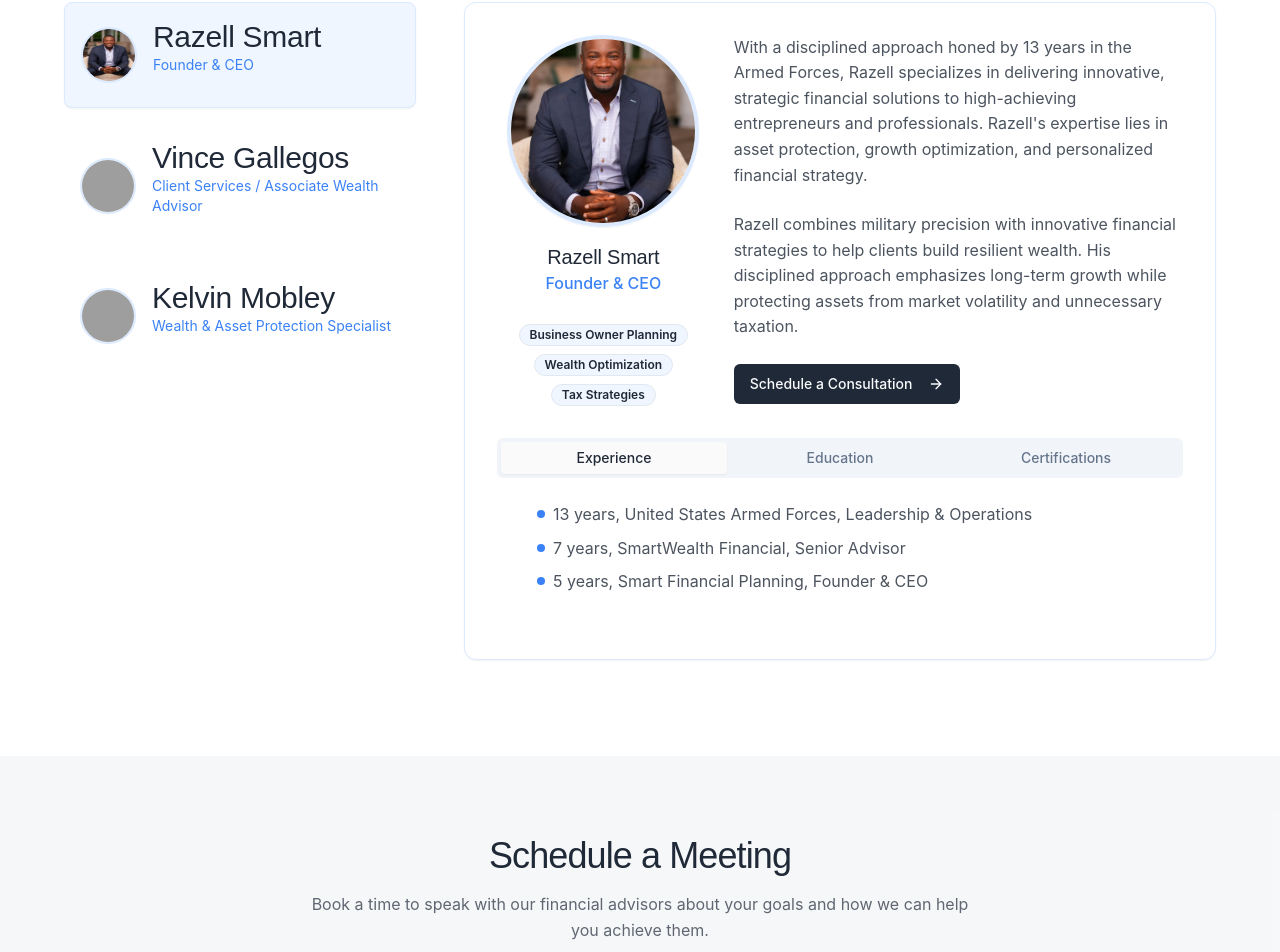
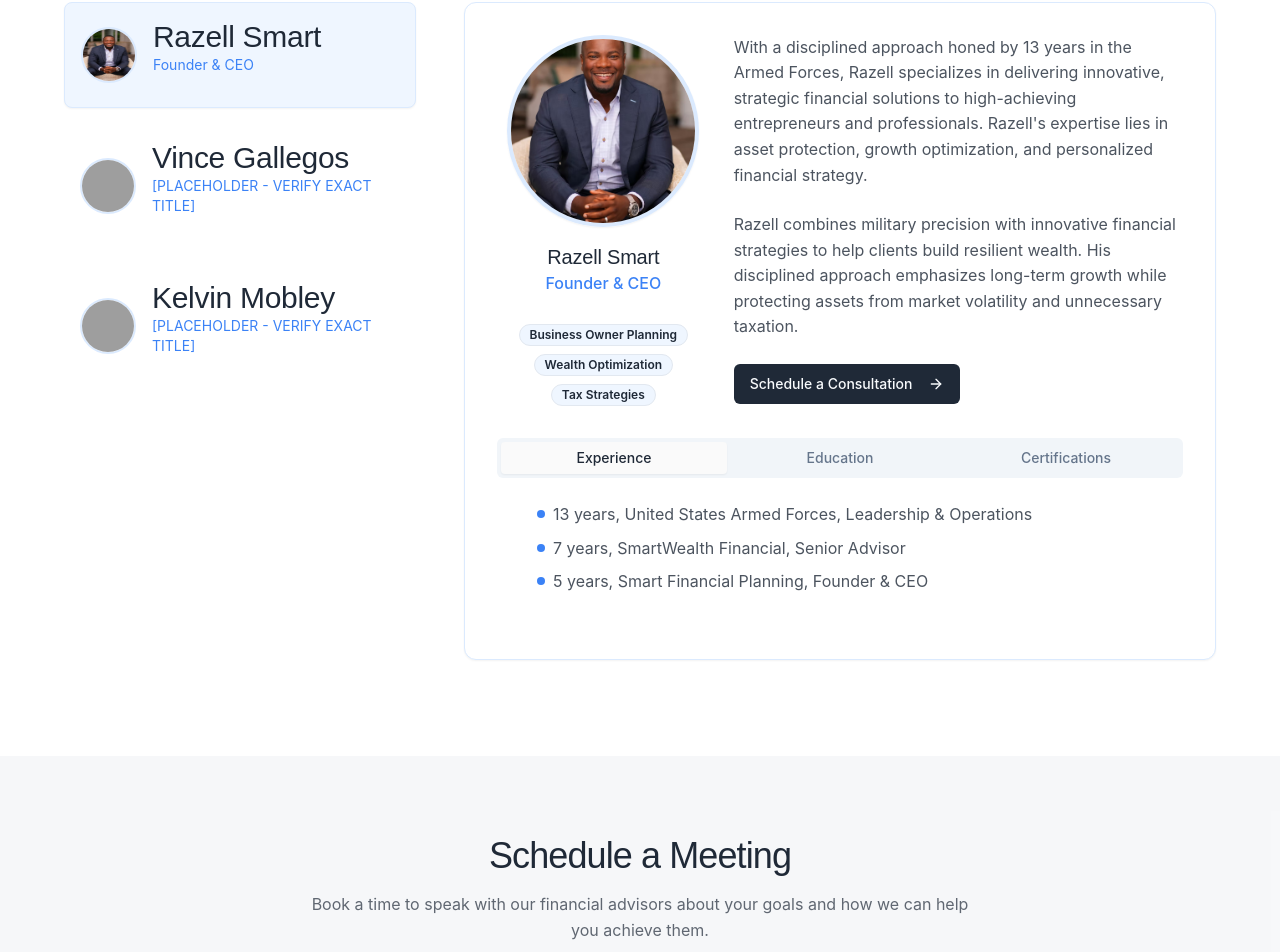
Before and after one commit to projgrowth/smartfinancial, a React (Vite) app: page / in a window 1280 px wide. Shown: the part 6437-7389 px from the top of the page. Built offline with nearby package versions, Linux system fonts and the light colour scheme; grey boxes are pictures that could not be loaded.

Commit message:
Refine copy and bios
Use exact bios for Vince and Kelvin. Replace uncertain copy with placeholders.

```diff
--- a/src/components/Advisors.tsx
+++ b/src/components/Advisors.tsx
@@ -43,14 +43,14 @@ const Advisors = () => {
     },
     {
       name: "Vince Gallegos",
-      title: "Client Services / Associate Wealth Advisor",
-      bio: "Vince has been guiding clients toward their financial goals since 2021, with a specialized focus on business owners and the complexities they face. Known for his approachable style and commitment to personalized service, Vince brings clarity and confidence to the financial planning process. Outside the office, he's a proud husband to his wife Kirsten and dad to their daughter, Georgia. You'll often find him on the golf course, watching football, or enjoying music—with a coffee always close by.",
+      title: "[PLACEHOLDER - VERIFY EXACT TITLE]",
+      bio: "[PLACEHOLDER - WAITING FOR EXACT BIO FROM UPLOADED FILES]",
       imageUrl: "/placeholder.svg"
     },
     {
       name: "Kelvin Mobley",
-      title: "Wealth & Asset Protection Specialist",
-      bio: "Kelvin blends financial expertise with entrepreneurial experience to help clients protect what they've built and plan for what's next. His work is grounded in real-world insight and a genuine commitment to long-term security for families and business owners alike. A lifelong learner and strategist, Kelvin is also a golfer, a proud father, and a passionate football fan.",
+      title: "[PLACEHOLDER - VERIFY EXACT TITLE]",
+      bio: "[PLACEHOLDER - WAITING FOR EXACT BIO FROM UPLOADED FILES]",
       imageUrl: "/placeholder.svg"
     }
   ];
--- a/src/components/CaseStudies.tsx
+++ b/src/components/CaseStudies.tsx
@@ -161,7 +161,7 @@ const CaseStudies = () => {
           description: 'Restructured retirement contributions to maximize tax benefits while maintaining aggressive education funding.',
           duration: 'Ongoing',
           icon: <Clock className="w-4 h-4" />,
-          status: 'in-progress' as const,
+          status: 'current' as const,
           details: 'Strategic adjustments to retirement contributions, asset allocation, and tax planning to ensure both education funding and retirement goals are achieved without compromising lifestyle.'
         }
       ],
@@ -226,7 +226,7 @@ const CaseStudies = () => {
           description: 'Developing multi-year exit strategy with value milestones and transition planning for financial independence.',
           duration: 'Year 3-5',
           icon: <Clock className="w-4 h-4" />,
-          status: 'in-progress' as const,
+          status: 'current' as const,
           details: 'Development of a comprehensive exit strategy including business succession planning, potential sale options, and financial projections to ensure a smooth transition and financial security.'
         }
       ],
@@ -291,7 +291,7 @@ const CaseStudies = () => {
           description: 'Implemented estate planning strategies aligned with wealth transfer and charitable giving objectives.',
           duration: 'Year 2-3',
           icon: <Clock className="w-4 h-4" />,
-          status: 'in-progress' as const,
+          status: 'current' as const,
           details: 'Implementation of estate planning strategies aligned with wealth transfer and charitable giving objectives, including trusts, wills, and charitable donations.'
         }
       ],
--- a/src/components/TeamDetails.tsx
+++ b/src/components/TeamDetails.tsx
@@ -48,45 +48,37 @@ const TeamDetails = () => {
     },
     {
       name: "Vince Gallegos",
-      title: "Client Services / Associate Wealth Advisor",
-      bio: "Vince has been guiding clients toward their financial goals since 2021, with a specialized focus on business owners and the complexities they face. Known for his approachable style and commitment to personalized service, Vince brings clarity and confidence to the financial planning process. Outside the office, he's a proud husband to his wife Kirsten and dad to their daughter, Georgia. You'll often find him on the golf course, watching football, or enjoying music—with a coffee always close by.",
+      title: "[PLACEHOLDER - VERIFY EXACT TITLE]",
+      bio: "[PLACEHOLDER - WAITING FOR EXACT BIO FROM UPLOADED FILES]",
       imageUrl: "/placeholder.svg",
-      specialty: ["Business Owner Planning", "Client Relations", "Financial Goal Setting"],
+      specialty: ["[PLACEHOLDER - VERIFY SPECIALTIES]"],
       education: [
-        "BS, Business Administration, Arizona State University"
+        "[PLACEHOLDER - VERIFY EDUCATION]"
       ],
       certifications: [
-        "Series 7 & 66 Licenses",
-        "Life & Health Insurance Licensed"
+        "[PLACEHOLDER - VERIFY CERTIFICATIONS]"
       ],
       experience: [
-        "3 years, Smart Financial Planning, Associate Wealth Advisor",
-        "2 years, Regional Financial Group, Client Services Specialist",
-        "1 year, Independent Financial Consulting"
+        "[PLACEHOLDER - VERIFY EXPERIENCE]"
       ],
-      approach: "Vince focuses on building strong client relationships and making complex financial concepts accessible. He believes that clear communication and personalized attention are the foundations of successful financial planning."
+      approach: "[PLACEHOLDER - WAITING FOR EXACT APPROACH FROM UPLOADED FILES]"
     },
     {
       name: "Kelvin Mobley",
-      title: "Wealth & Asset Protection Specialist",
-      bio: "Kelvin blends financial expertise with entrepreneurial experience to help clients protect what they've built and plan for what's next. His work is grounded in real-world insight and a genuine commitment to long-term security for families and business owners alike. A lifelong learner and strategist, Kelvin is also a golfer, a proud father, and a passionate football fan.",
+      title: "[PLACEHOLDER - VERIFY EXACT TITLE]",
+      bio: "[PLACEHOLDER - WAITING FOR EXACT BIO FROM UPLOADED FILES]",
       imageUrl: "/placeholder.svg",
-      specialty: ["Asset Protection", "Estate Planning", "Risk Management"],
+      specialty: ["[PLACEHOLDER - VERIFY SPECIALTIES]"],
       education: [
-        "MBA, Finance, University of Texas at Austin",
-        "BS, Economics, Texas A&M University"
+        "[PLACEHOLDER - VERIFY EDUCATION]"
       ],
       certifications: [
-        "Certified Financial Planner (CFP®)",
-        "Chartered Life Underwriter (CLU)",
-        "Estate Planning Specialist"
+        "[PLACEHOLDER - VERIFY CERTIFICATIONS]"
       ],
       experience: [
-        "8 years, Smart Financial Planning, Wealth & Asset Protection Specialist",
-        "5 years, Elite Wealth Management, Senior Advisor",
-        "3 years, Independent Entrepreneurial Ventures"
+        "[PLACEHOLDER - VERIFY EXPERIENCE]"
       ],
-      approach: "Kelvin takes a holistic approach to wealth protection, combining traditional financial planning with innovative strategies. His entrepreneurial background helps him understand the unique challenges business owners face in protecting their assets."
+      approach: "[PLACEHOLDER - WAITING FOR EXACT APPROACH FROM UPLOADED FILES]"
     }
   ];
 
```
